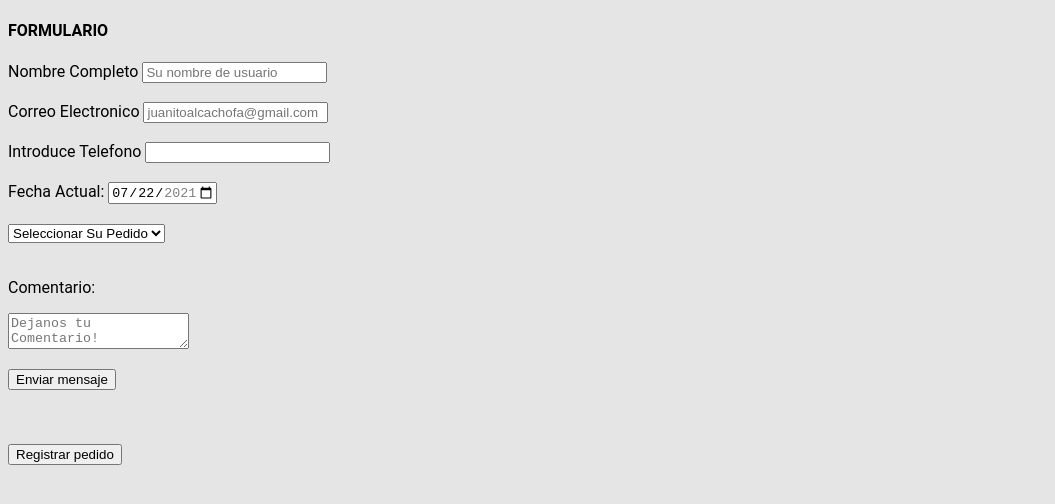
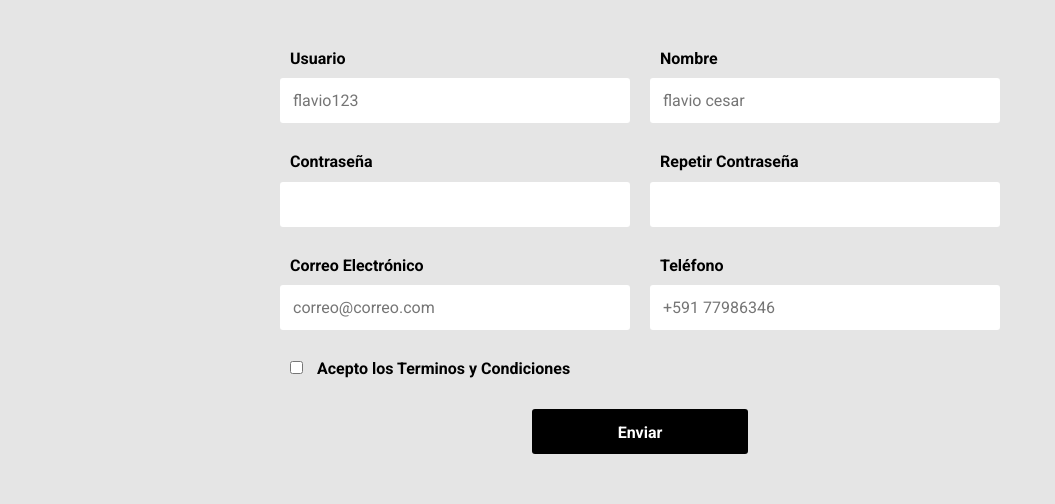
Before and after one commit to FlavioCesarFloresUPDS/PROYECTOFinalizado, a plain HTML site: page paginaweb/Formulario.html in a window 1280 px wide. Shown: the whole page, without its empty margins (0-1055 px from the left). Drawn offline with nearby package versions, Linux system fonts and the light colour scheme.

Commit message:
Update Formulario.html

```diff
--- a/paginaweb/Formulario.html
+++ b/paginaweb/Formulario.html
@@ -1,48 +1,96 @@
 <!DOCTYPE html>
 <html lang="en">
 <head>
-    <meta charset="UTF-8">
-    <meta http-equiv="X-UA-Compatible" content="IE=edge">
-    <meta name="viewport" content="width=device-width, initial-scale=1.0">
-    <title>Formulario</title>
-    <link rel="stylesheet" href="css/style1.css">
+	<meta charset="UTF-8">
+	<meta name="viewport" content="width=device-width, initial-scale=1.0">
+	<title>Formulario con Javascript</title>
+	<link rel="stylesheet" href="https://necolas.github.io/normalize.css/8.0.1/normalize.css">
+	<link href="https://fonts.googleapis.com/css2?family=Roboto:wght@400;700&display=swap" rel="stylesheet">
+	<link rel="stylesheet" href="css/style1.css">
 </head>
 <body>
-    <section class="form-register">
-        <h4>FORMULARIO</h4>
-        <label for="text">Nombre Completo</label>
-        <input type="text" name="nombre" placeholder="Su nombre de usuario" required pattern="[A-Za-z0-9]{5}">
-        <br>
-        <br>
-        <label for="email">Correo Electronico</label>
-        <input type="email" id="Correo" placeholder="juanitoalcachofa@gmail.com">
-        <br>
-        <br>
-        <label for="tel">Introduce Telefono</label>
-        <input type="tel" name="telefono" required pattern="[0-9]{8}">
-        <br>
-        <br>
-        <label for="date">Fecha Actual:</label>
-        <input type="date" id="date" name="trip-start" value="2021-07-22" min="2021-01-01" max="2021-12-31">
-        <br>
-        <br>
-        <select name="Departmento">
-        <option selected value="0"> Seleccionar Su Pedido </option>
+	<main>
+		<form action="" class="formulario" id="formulario">
 
-            <option value="1">pato-pekines</option>
-            <option value="2">sopa-wantan</option>
-            <option value="3">tofu-picante</option>
-            <option value="4">chow-mei</option>
+			<div class="formulario__grupo" id="grupo__usuario">
+				<label for="usuario" class="formulario__label">Usuario</label>
+				<div class="formulario__grupo-input">
+					<input type="text" class="formulario__input" name="usuario" id="usuario" placeholder="flavio123">
+					<i class="formulario__validacion-estado fas fa-times-circle"></i>
+				</div>
+				<p class="formulario__input-error">El usuario tiene que ser de 4 a 16 dígitos y solo puede contener numeros, letras y guion bajo.</p>
+			</div>
 
-        </select>
-        <br>
-        <br>
-        <p>Comentario:</p>
-        <p><textarea name="mensaje" placeholder="Dejanos tu Comentario!"></textarea></p>
-        <p><input type="submit" value="Enviar mensaje"></p>
-        <br>
-        <br>
-        <input type="submit" value="Registrar pedido" id="boton">
-    </section>
+
+			<div class="formulario__grupo" id="grupo__nombre">
+				<label for="nombre" class="formulario__label">Nombre</label>
+				<div class="formulario__grupo-input">
+					<input type="text" class="formulario__input" name="nombre" id="nombre" placeholder="flavio cesar">
+					<i class="formulario__validacion-estado fas fa-times-circle"></i>
+				</div>
+				<p class="formulario__input-error">El usuario tiene que ser de 4 a 16 dígitos y solo puede contener numeros, letras y guion bajo.</p>
+			</div>
+
+
+			<div class="formulario__grupo" id="grupo__password">
+				<label for="password" class="formulario__label">Contraseña</label>
+				<div class="formulario__grupo-input">
+					<input type="password" class="formulario__input" name="password" id="password">
+					<i class="formulario__validacion-estado fas fa-times-circle"></i>
+				</div>
+				<p class="formulario__input-error">La contraseña tiene que ser de 4 a 12 dígitos.</p>
+			</div>
+
+
+			<div class="formulario__grupo" id="grupo__password2">
+				<label for="password2" class="formulario__label">Repetir Contraseña</label>
+				<div class="formulario__grupo-input">
+					<input type="password" class="formulario__input" name="password2" id="password2">
+					<i class="formulario__validacion-estado fas fa-times-circle"></i>
+				</div>
+				<p class="formulario__input-error">Ambas contraseñas deben ser iguales.</p>
+			</div>
+
+
+			<div class="formulario__grupo" id="grupo__correo">
+				<label for="correo" class="formulario__label">Correo Electrónico</label>
+				<div class="formulario__grupo-input">
+					<input type="email" class="formulario__input" name="correo" id="correo" placeholder="correo@correo.com">
+					<i class="formulario__validacion-estado fas fa-times-circle"></i>
+				</div>
+				<p class="formulario__input-error">El correo solo puede contener letras, numeros, puntos, guiones y guion bajo.</p>
+			</div>
+
+
+			<div class="formulario__grupo" id="grupo__telefono">
+				<label for="telefono" class="formulario__label">Teléfono</label>
+				<div class="formulario__grupo-input">
+					<input type="text" class="formulario__input" name="telefono" id="telefono" placeholder="+591 77986346">
+					<i class="formulario__validacion-estado fas fa-times-circle"></i>
+				</div>
+				<p class="formulario__input-error">El telefono solo puede contener numeros y el maximo son 14 dígitos.</p>
+			</div>
+
+
+			<div class="formulario__grupo" id="grupo__terminos">
+				<label class="formulario__label">
+					<input class="formulario__checkbox" type="checkbox" name="terminos" id="terminos">
+					Acepto los Terminos y Condiciones
+				</label>
+			</div>
+
+			<div class="formulario__mensaje" id="formulario__mensaje">
+				<p><i class="fas fa-exclamation-triangle"></i> <b>Error:</b> Por favor rellena el formulario correctamente. </p>
+			</div>
+
+			<div class="formulario__grupo formulario__grupo-btn-enviar">
+				<button type="submit" class="formulario__btn">Enviar</button>
+				<p class="formulario__mensaje-exito" id="formulario__mensaje-exito">Formulario enviado exitosamente!</p>
+			</div>
+		</form>
+	</main>
+
+	<script src="formulario.js"></script>
+	<script src="https://kit.fontawesome.com/2c36e9b7b1.js" crossorigin="anonymous"></script>
 </body>
 </html>
```
